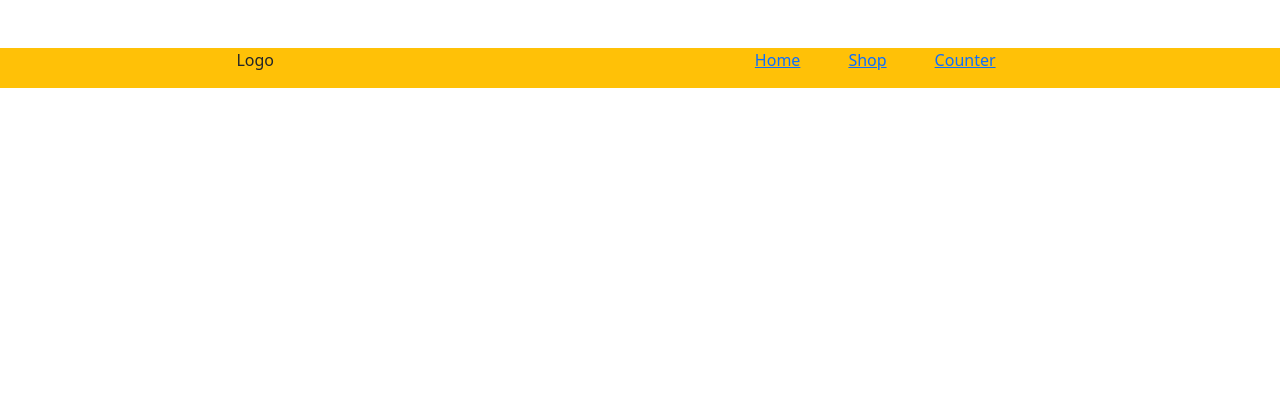
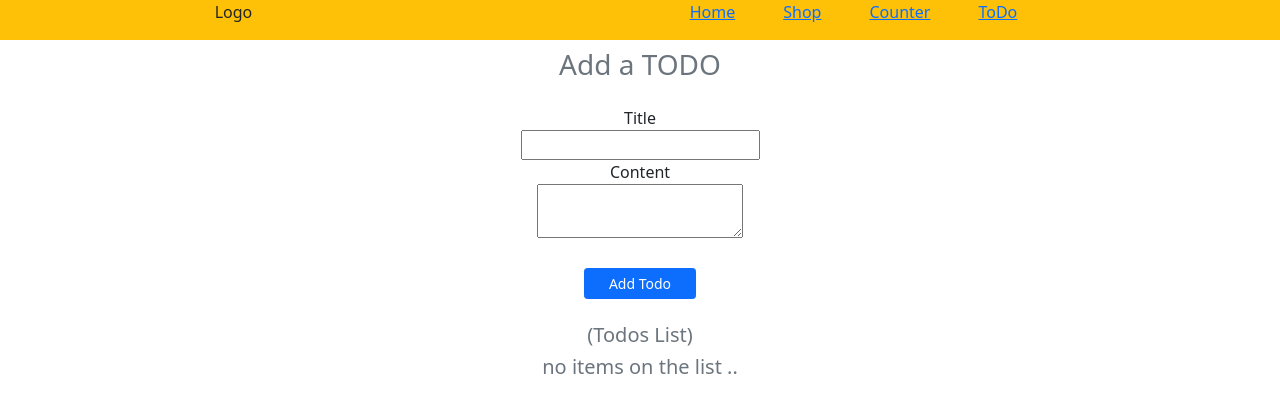
Before and after one commit to CarolineEssam18/React-Tasks, a React (Create React App) app: page /todo in a window 1280 px wide. Shown: the top 412 px of the page. Built offline with nearby package versions, Linux system fonts and the light colour scheme.

Commit message:
Todo List Using redux

```diff
--- a/package.json
+++ b/package.json
@@ -10,8 +10,10 @@
     "react": "^17.0.2",
     "react-bootstrap": "^2.0.0-rc.1",
     "react-dom": "^17.0.2",
+    "react-redux": "^7.2.5",
     "react-router-dom": "^5.3.0",
     "react-scripts": "4.0.3",
+    "redux": "^4.1.1",
     "web-vitals": "^1.1.2"
   },
   "scripts": {
--- a/src/App.js
+++ b/src/App.js
@@ -2,6 +2,7 @@
 import ShowCounter from './components/ShowCounter';
 import Home from './components/Home';
 import Shop from './components/Shop';
+import Todo from './components/todo/Todo';
 import './App.css';
 import 'bootstrap/dist/css/bootstrap.min.css';
 import {BrowserRouter,Route,Switch} from 'react-router-dom'
@@ -19,6 +20,7 @@
           <Route component={Home} path="/" exact/>
           <Route component={Shop} path="/shop" exact />
           <Route component={Singleitem} path="/shop/:id" />
+          <Route component={Todo} path="/todo" />
         </Switch>
       </div>
     </BrowserRouter>
--- a/src/components/Nav.jsx
+++ b/src/components/Nav.jsx
@@ -2,12 +2,14 @@
 import { Link } from 'react-router-dom'
 const Nav = () => {
     return (
-        <div className="d-flex justify-content-around container-fluid mt-5 bg-warning">
+        <div className="d-flex justify-content-around container-fluid bg-warning">
             <p>Logo</p>
             <ul className="d-flex" style={{listStyle:'none'}}>
                 <li className="me-5"><Link to="/">Home</Link></li>
                 <li className="me-5"><Link to="/shop">Shop</Link></li>
                 <li className="me-5"><Link to="/count">Counter</Link></li>
+                <li className="me-5"><Link to="/todo">ToDo</Link></li>
+
             </ul>
         </div>
     )
--- /dev/null
+++ b/src/components/todo/Todo.jsx
@@ -0,0 +1,30 @@
+
+import { useSelector } from "react-redux";
+import TodoForm from "./TodoForm";
+import TodoList from "./TodoList";
+import {addtodoaction} from "../../redux/todo"
+import{removetodoaction} from "../../redux/todo"
+import { useDispatch } from "react-redux";
+
+function Todo() {
+    const todostate = useSelector(state => state.todos)
+        const dispatch=useDispatch()
+
+
+  const addTodo = (task) => {
+    dispatch(addtodoaction(task))
+  };
+
+  const deleteTodo = (index) => {
+    dispatch(removetodoaction(index))
+  }
+
+  return (
+    <div className="text-center py-2 todo-wrapper container">
+      <TodoForm addTodo={addTodo} />
+      <TodoList todos={todostate} deleteTodo={deleteTodo}  />
+    </div>
+  );
+}
+
+export default Todo;
--- /dev/null
+++ b/src/components/todo/TodoForm.jsx
@@ -0,0 +1,42 @@
+import { useState } from "react";
+
+const TodoForm = ({ addTodo }) => {
+  const [title, setTitle] = useState("");
+  const [content, setContent] = useState("");
+
+  const handleSubmission = (e) => {
+    e.preventDefault();
+    addTodo({ title, content });
+    setTitle("");
+    setContent("");
+  };
+
+  return (
+    <div>
+      <h3 className="text-muted mb-4">Add a TODO</h3>
+
+      <form onSubmit={handleSubmission}>
+        Title <br />
+        <input
+          type="text"
+          name="title"
+          value={title}
+          onChange={(e) => setTitle(e.target.value)}
+        />
+        <br />
+        Content <br />
+        <textarea
+          name="content"
+          value={content}
+          onChange={(e) => setContent(e.target.value)}
+        ></textarea>
+        <br />
+        <button className="my-4 btn btn-primary btn-sm px-4" type="submit">
+          Add Todo
+        </button>
+      </form>
+    </div>
+  );
+};
+
+export default TodoForm;
--- /dev/null
+++ b/src/components/todo/TodoList.jsx
@@ -0,0 +1,31 @@
+import { connect } from "react-redux";
+
+const TodoList = ({ todos,deleteTodo,idx}) => {
+    const todosList =
+      todos && todos.length > 0 ? (
+        todos.map((todo, i) => {
+          return (
+            <ul key={i}>
+              <li className="border d-flex">
+              <div className="text">
+                <p>Title : {todo.title}</p>
+                <p>Content : {todo.content}</p>
+                <button onClick={()=>deleteTodo(i)}>Remove</button>
+              </div>
+              </li>
+            </ul>
+          );
+        })
+      ) : (
+        <p className="h5 mx-5 text-muted">no items on the list ..</p>
+      );
+
+    return (
+      <div className="text-left">
+        <h5 className="mx-5 text-muted">(Todos List)</h5>
+        {todosList}
+      </div>
+    );
+  };
+
+  export default  (TodoList);
--- a/src/index.js
+++ b/src/index.js
@@ -3,10 +3,14 @@
 import './index.css';
 import App from './App';
 import reportWebVitals from './reportWebVitals';
-
+import {Provider} from 'react-redux'
+import { store } from './redux/todo';
 ReactDOM.render(
   <React.StrictMode>
-    <App />
+    <Provider store={store}>
+      <App />
+    </Provider>
+
   </React.StrictMode>,
   document.getElementById('root')
 );
--- /dev/null
+++ b/src/redux/todo.js
@@ -0,0 +1,39 @@
+import { createStore } from "redux"
+
+//actions
+const ADD_TODO="ADD_TODO"
+const REMOVE_TODO="REMOVE_TODO"
+
+
+export const addtodoaction=(payload)=>{
+    return{
+        type:ADD_TODO,
+        payload
+    }
+}
+export const removetodoaction=key=>{
+    return{
+        type:REMOVE_TODO,
+        payload :key
+    }
+}
+
+//state
+const initialstate={
+    todos:[]
+}
+
+//reducer
+const todoreducer=(state = initialstate,action)=>{
+    switch (action.type) {
+        case ADD_TODO:
+        return {...state,todos:[...state.todos,action.payload]}
+        case REMOVE_TODO:
+        return {...state,todos:state.todos.filter((todo,i)=>i!==action.payload)}
+        default:
+            return state;
+    }
+}
+
+//store
+export const store=createStore(todoreducer)
```
Also changed, not shown: 1 other file (tests, documents, lock files or other folders).
